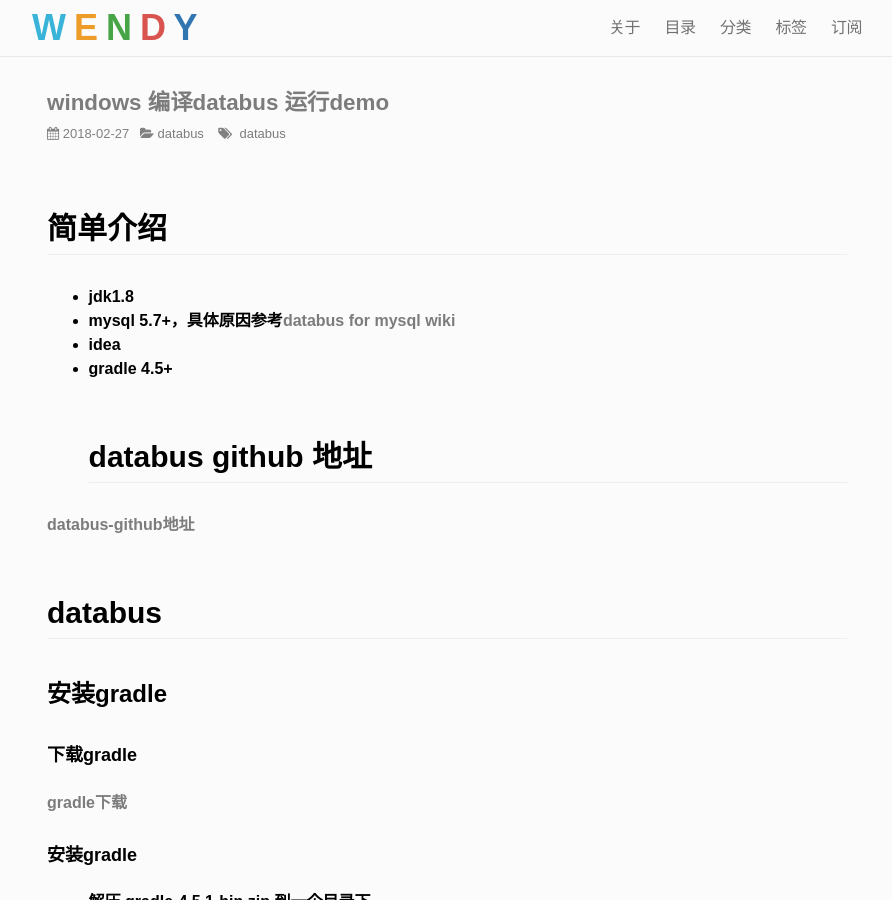
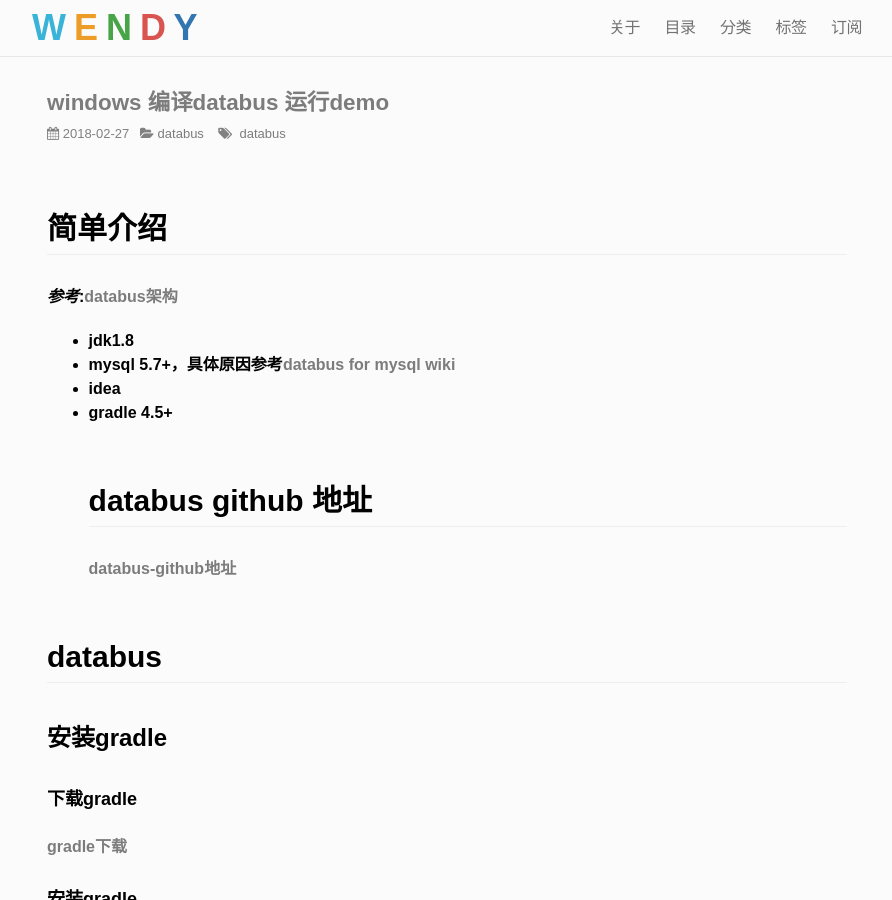
Before and after one commit to ywendy/ywendy.github.io, a Jekyll site: the page built from _posts/2018-02-27-databus(1).md, in a window 1280 px wide and 900 px high. Shown: the whole window, without its empty margins (193-1085 px from the left). Built offline with Jekyll 4.4.1, drawn with Linux system fonts in a browser that asks for light colours; nearby versions of some CDN libraries; Markdown is read by kramdown in place of the engine named in the settings; comment, search, counter and statistics services are not loaded.

Commit message:
databus-windows

```diff
--- a/_posts/2018-02-27-databus(1).md
+++ b/_posts/2018-02-27-databus(1).md
@@ -5,13 +5,14 @@ category: databus
 tags:  databus
 ---
 ## 简单介绍
+***参考***:[databus架构](http://tech.lede.com/2017/05/24/rd/server/databus/)
 - jdk1.8
 - mysql 5.7+，具体原因参考[databus for mysql wiki](https://github.com/linkedin/databus/wiki/Databus-for-MySQL)
 - idea
 - gradle 4.5+
 ##databus github 地址
 
-[databus-github地址](https://github.com/linkedin/databus)
+  [databus-github地址](https://github.com/linkedin/databus)
 
 
 
```
